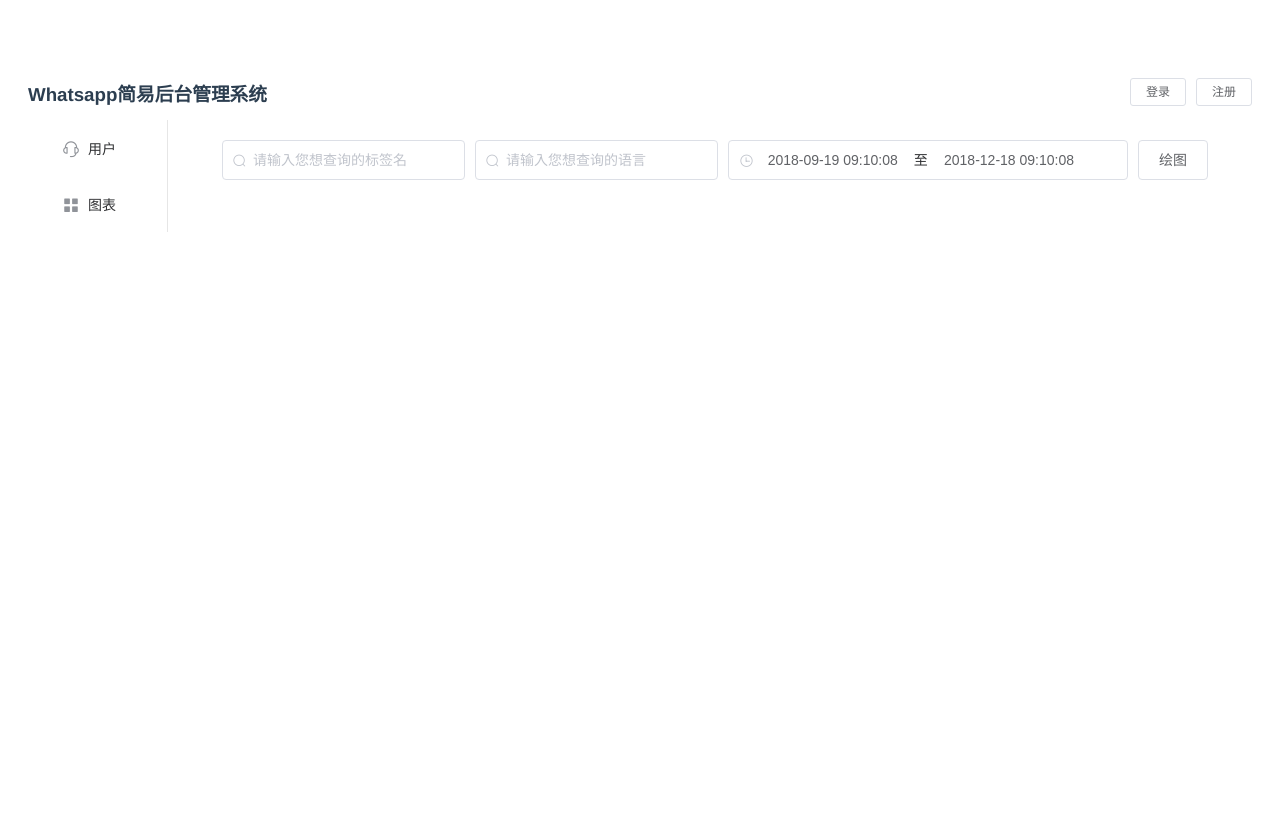
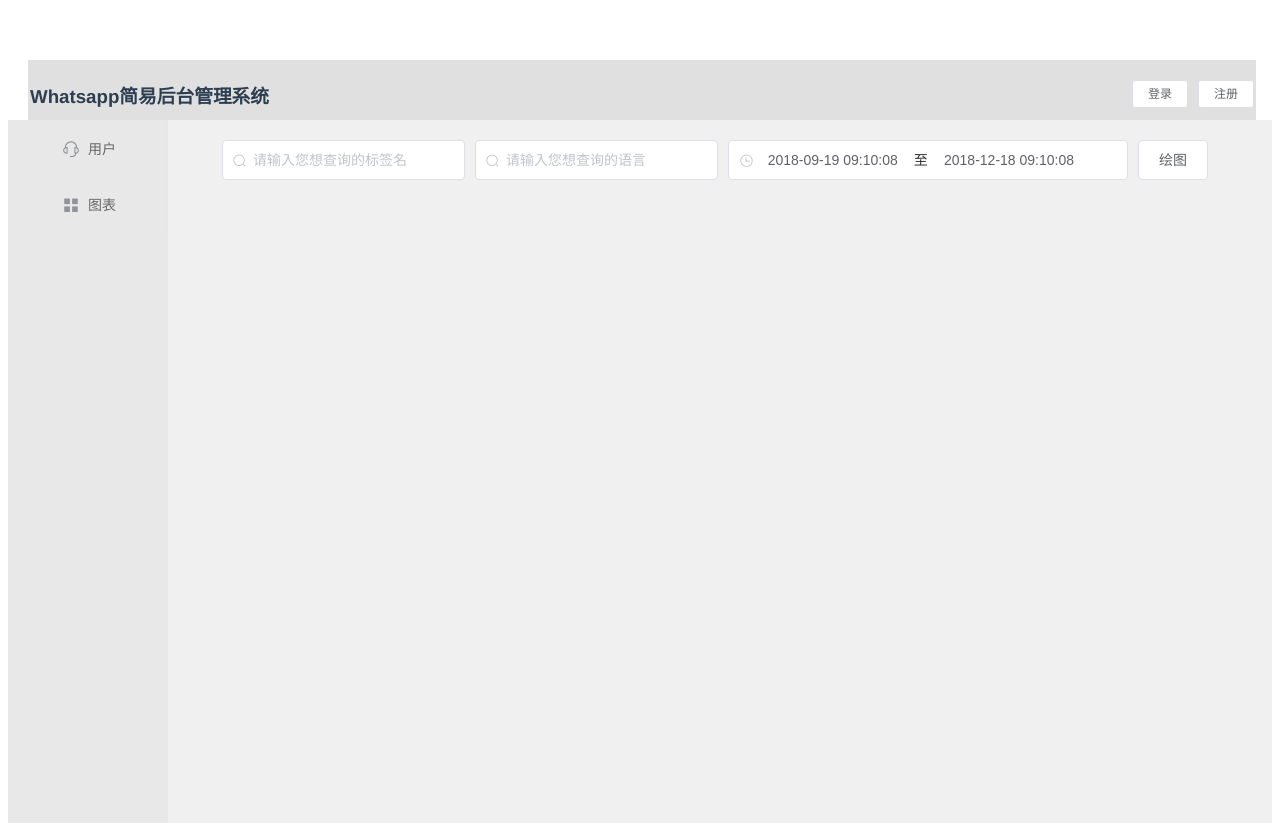
Before and after one commit to KhalSnow/Whatsapp, a Vue app: page /#/Chart in a window 1280 px wide. Built offline with nearby package versions, Linux system fonts and the light colour scheme; no server answers.

Commit message:
7th edit

```diff
--- a/src/App.vue
+++ b/src/App.vue
@@ -1,18 +1,18 @@
 <template>
     <div id="app">
         <el-container>
-            <el-header class="header">
-                <div class="a">
+            <el-header>
+                <div class="header">
                     <h3>Whatsapp简易后台管理系统</h3>
                     <div>
-                        <el-button float="right" @click="login" size="mini">登录</el-button>
-                        <el-button float="right" @click="signup" size="mini">注册</el-button>
+                        <el-button @click="login" size="mini">登录</el-button>
+                        <el-button @click="signup" size="mini">注册</el-button>
                     </div>
                 </div>
             </el-header>
             <el-container>
-                <el-aside width='160px'><VerticalMenu></VerticalMenu></el-aside>
-                <el-main><router-view/></el-main>
+                <el-aside width="160px" class="menu"><VerticalMenu></VerticalMenu></el-aside>
+                <el-main class="main"><router-view/></el-main>
             </el-container>
         </el-container>
     </div>
@@ -43,10 +43,20 @@
     </script>
 
 <style>
-    .a {
+    .header {
         width: 100%;
         display: flex;
         justify-content: space-between;
-        align-items: center
+        align-items: center;
+        background-color:#E0E0E0;
+        padding:2px
+    }
+    .menu {
+        background-color: #E8E8E8;
+        text-align: center;
+    }
+    .main {
+        background-color: #F0F0F0;
+        text-align: center;
     }
 </style>
--- a/src/components/Chart/Chart.vue
+++ b/src/components/Chart/Chart.vue
@@ -195,7 +195,7 @@
                 this.fullscreenLoading = true
                 setTimeout(() => {
                     this.fullscreenLoading = false;
-                }, 2800)
+                }, 2000)
                 await this.xAxisData()
                 await this.yAxisData()
                 var myChart = echarts.init(document.getElementById('chart'))
--- a/src/components/Login/Login.vue
+++ b/src/components/Login/Login.vue
@@ -8,7 +8,8 @@
                 <el-input type="password" v-model="user.password" placeholder="请输入密码" clearable></el-input>
             </el-form-item>
             <el-form-item>
-                <el-button type="primary" icon="el-icon-upload" @click="login">登录</el-button>
+                <el-button type="primary" @click="login">登录</el-button>
+                <el-button type="primary" @click="signup">注册</el-button>
             </el-form-item>
         </el-form>
     </el-row>
@@ -19,16 +20,6 @@
 
     export default {
         data() {
-            // var validatePass = (rule, value, callback) => {
-            //     if (value === '') {
-            //         callback(new Error("请输入密码"))
-            //     } else {
-            //         if (this.user.checkPass !== '') {
-            //             this.$refs.user.validateField('checkPass')
-            //         }
-            //         callback()
-            //     }
-            // }
             return {
                 user: {name: "", password: "" },
                 rules: {
--- a/src/components/Menu/VerticalMenu.vue
+++ b/src/components/Menu/VerticalMenu.vue
@@ -4,6 +4,9 @@
             <el-col>
                 <el-menu
                     class="el-menu-vertical-demo"
+                    background-color="#E8E8E8"
+                    text-color="#686868"
+                    active-text-color="#000000"
                     router>
                     <el-menu-item index='/user'>
                         <i class="el-icon-service"></i>
--- a/src/router/index.js
+++ b/src/router/index.js
@@ -11,7 +11,7 @@ Vue.use(Router)
 const router = new Router({
   routes: [
     {
-      path: '/login',
+      path: '/',
       name: 'Login',
       component: Login
     },
```
